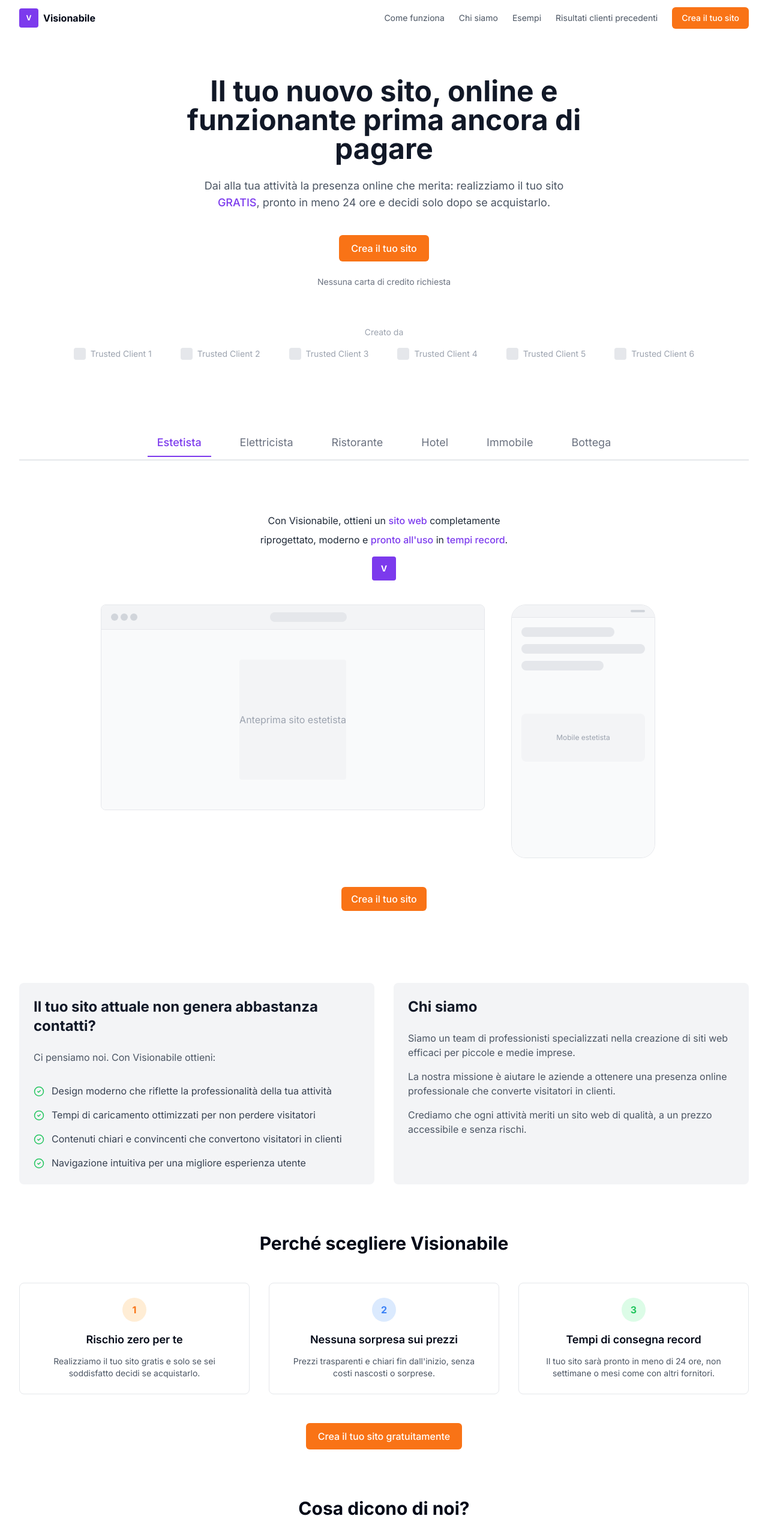
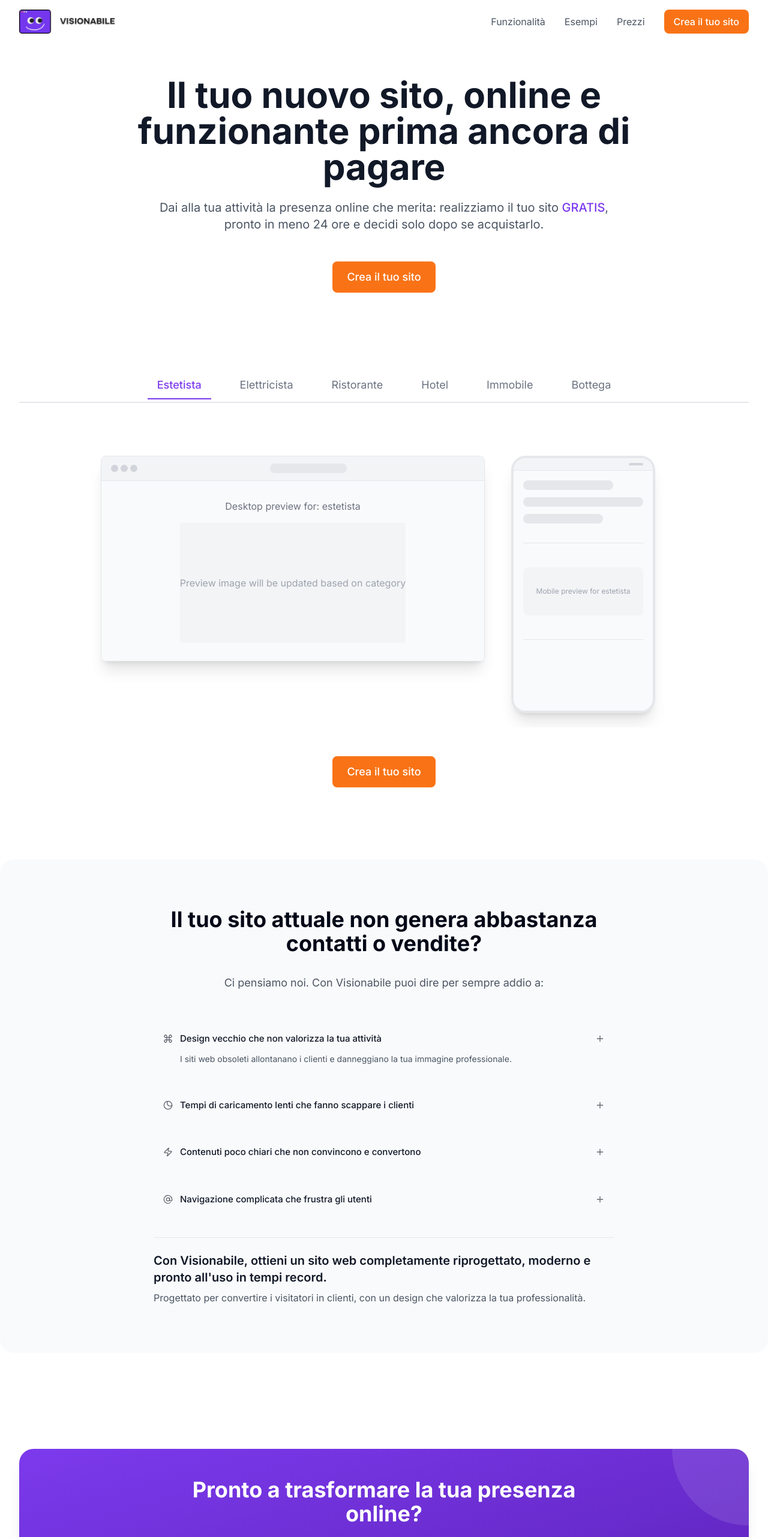
Before and after one commit to marangia/creator-website-magic, a React (Vite) app: page / in a window 1280 px wide. Shown: the top 2563 px of the page at 60% size. Built offline with nearby package versions, Linux system fonts and the light colour scheme.

Commit message:
Reverted to edit edt-3570b5a3-d7a1-40f2-9a8e-d7abffeb1559: "Center button
The button in the website preview component has been centered."

```diff
--- a/src/components/Button.tsx
+++ b/src/components/Button.tsx
@@ -16,7 +16,7 @@ const Button = ({
   className,
   ...props
 }: ButtonProps) => {
-  const baseStyles = "rounded-md font-medium transition-all duration-300 flex items-center justify-center";
+  const baseStyles = "rounded-lg font-medium transition-all duration-300 flex items-center justify-center button-hover-effect";
 
   const variants = {
     primary: "bg-orange-500 text-white hover:bg-orange-600",
@@ -27,7 +27,7 @@ const Button = ({
   const sizes = {
     sm: "px-3 py-1.5 text-sm",
     md: "px-4 py-2 text-base",
-    lg: "px-5 py-2.5 text-base"
+    lg: "px-6 py-3 text-lg"
   };
 
   return (
--- a/src/components/Features.tsx
+++ b/src/components/Features.tsx
@@ -6,33 +6,33 @@ import {
   AccordionItem,
   AccordionTrigger,
 } from "@/components/ui/accordion";
-import { CheckCircle2 } from "lucide-react";
-import Button from './Button';
+import { Command, Eclipse, Zap, AtSign } from "lucide-react";
 
 const features = [
   {
-    title: "Il tuo sito attuale non genera abbastanza contatti?",
-    description: "Ti mancano clienti? Il tuo sito attuale non attira visitatori o non li converte in clienti? Visionabile ti aiuta a cambiare questa situazione."
+    title: "Design vecchio che non valorizza la tua attività",
+    description: "I siti web obsoleti allontanano i clienti e danneggiano la tua immagine professionale.",
+    icon: Command
   },
   {
-    title: "Tempi di sviluppo troppo lunghi?",
-    description: "Stanco di aspettare settimane o mesi per vedere il tuo sito online? Con Visionabile il tuo sito è pronto in meno di 24 ore."
+    title: "Tempi di caricamento lenti che fanno scappare i clienti",
+    description: "Ogni secondo di attesa aumenta la probabilità che i visitatori abbandonino il tuo sito.",
+    icon: Eclipse
   },
   {
-    title: "Problemi con il tuo sito che non sai come risolvere?",
-    description: "Il tuo sito ha problemi tecnici o di design che non sai come affrontare? Il nostro team di esperti può aiutarti a risolverli rapidamente."
+    title: "Contenuti poco chiari che non convincono e convertono",
+    description: "Messaggi confusi non comunicano il valore del tuo servizio e perdono potenziali clienti.",
+    icon: Zap
   },
   {
-    title: "Vuoi un design professionale che rispecchi la tua attività?",
-    description: "Un design professionale è fondamentale per comunicare la qualità dei tuoi servizi. Creiamo siti web che valorizzano la tua professionalità."
+    title: "Navigazione complicata che frustra gli utenti",
+    description: "Un'esperienza utente difficile impedisce ai visitatori di trovare ciò che cercano.",
+    icon: AtSign
+  },
+  {
+    title: "Con Visionabile, ottieni un sito web completamente riprogettato, moderno e pronto all'uso in tempi record.",
+    description: "Progettato per convertire i visitatori in clienti, con un design che valorizza la tua professionalità."
   }
-];
-
-const benefits = [
-  "Design moderno che riflette la professionalità della tua attività",
-  "Tempi di caricamento ottimizzati per non perdere visitatori",
-  "Contenuti chiari e convincenti che convertono visitatori in clienti",
-  "Navigazione intuitiva per una migliore esperienza utente"
 ];
 
 const Features = () => {
@@ -61,118 +61,53 @@ const Features = () => {
   }, []);
 
   return (
-    <section className="py-20">
-      <div className="container">
-        <div className="grid md:grid-cols-2 gap-8">
-          <div className="bg-gray-100 p-6 rounded-lg">
-            <h2 className="text-2xl font-bold text-gray-900 mb-6 reveal animate-fade-in">
-              Il tuo sito attuale non genera abbastanza contatti?
-            </h2>
+    <section className="container py-20 bg-gray-50 rounded-3xl my-20">
+      <div className="max-w-3xl mx-auto">
+        <h2 className="text-3xl md:text-4xl font-bold text-center mb-8 reveal animate-fade-in">
+          Il tuo sito attuale non genera abbastanza contatti o vendite?
+        </h2>
 
-            <p className="text-gray-600 mb-8 reveal animate-fade-in" style={{ animationDelay: '100ms' }}>
-              Ci pensiamo noi. Con Visionabile ottieni:
-            </p>
+        <p className="text-lg text-gray-600 text-center mb-12 reveal animate-fade-in" style={{ animationDelay: '100ms' }}>
+          Ci pensiamo noi. Con Visionabile puoi dire per sempre addio a:
+        </p>
 
-            <div className="space-y-4">
-              {benefits.map((benefit, index) => (
-                <div
-                  key={index}
-                  className="flex items-start gap-3 reveal animate-fade-in"
-                  style={{ animationDelay: `${index * 100 + 200}ms` }}
-                >
-                  <CheckCircle2 className="text-green-500 mt-1 shrink-0" size={18} />
-                  <p className="text-gray-700">{benefit}</p>
-                </div>
-              ))}
-            </div>
-          </div>
+        <Accordion type="single" collapsible className="w-full space-y-4" defaultValue="item-0">
+          {features.slice(0, 4).map((feature, index) => {
+            const Icon = feature.icon;
+            return (
+              <AccordionItem
+                key={index}
+                value={`item-${index}`}
+                className="reveal animate-fade-in py-2"
+                style={{ animationDelay: `${index * 100 + 200}ms` }}
+              >
+                <AccordionTrigger className="px-4 py-3 hover:no-underline text-[15px]">
+                  <span className="flex items-center gap-3">
+                    <Icon
+                      size={16}
+                      strokeWidth={2}
+                      className="shrink-0 opacity-60"
+                      aria-hidden="true"
+                    />
+                    <span className="font-medium text-gray-900">{feature.title}</span>
+                  </span>
+                </AccordionTrigger>
+                <AccordionContent className="px-4 pb-3 pt-0 ps-11 text-gray-600">
+                  {feature.description}
+                </AccordionContent>
+              </AccordionItem>
+            );
+          })}
+        </Accordion>
 
-          <div className="bg-gray-100 p-6 rounded-lg">
-            <h2 className="text-2xl font-bold text-gray-900 mb-6">
-              Chi siamo
-            </h2>
-            <p className="text-gray-600 mb-4">
-              Siamo un team di professionisti specializzati nella creazione di siti web efficaci per piccole e medie imprese.
-            </p>
-            <p className="text-gray-600 mb-4">
-              La nostra missione è aiutare le aziende a ottenere una presenza online professionale che converte visitatori in clienti.
-            </p>
-            <p className="text-gray-600">
-              Crediamo che ogni attività meriti un sito web di qualità, a un prezzo accessibile e senza rischi.
-            </p>
-          </div>
-        </div>
-
-        {/* Perché scegliere Visionabile */}
-        <div className="mt-20 text-center">
-          <h2 className="text-2xl md:text-3xl font-bold mb-12">Perché scegliere Visionabile</h2>
-
-          <div className="grid md:grid-cols-3 gap-8">
-            <div className="p-6 rounded-lg border border-gray-200">
-              <div className="w-10 h-10 rounded-full bg-orange-100 flex items-center justify-center mx-auto mb-4">
-                <span className="text-orange-500 font-bold">1</span>
-              </div>
-              <h3 className="text-lg font-semibold mb-3">Rischio zero per te</h3>
-              <p className="text-gray-600 text-sm">
-                Realizziamo il tuo sito gratis e solo se sei soddisfatto decidi se acquistarlo.
-              </p>
-            </div>
-
-            <div className="p-6 rounded-lg border border-gray-200">
-              <div className="w-10 h-10 rounded-full bg-blue-100 flex items-center justify-center mx-auto mb-4">
-                <span className="text-blue-500 font-bold">2</span>
-              </div>
-              <h3 className="text-lg font-semibold mb-3">Nessuna sorpresa sui prezzi</h3>
-              <p className="text-gray-600 text-sm">
-                Prezzi trasparenti e chiari fin dall'inizio, senza costi nascosti o sorprese.
-              </p>
-            </div>
-
-            <div className="p-6 rounded-lg border border-gray-200">
-              <div className="w-10 h-10 rounded-full bg-green-100 flex items-center justify-center mx-auto mb-4">
-                <span className="text-green-500 font-bold">3</span>
-              </div>
-              <h3 className="text-lg font-semibold mb-3">Tempi di consegna record</h3>
-              <p className="text-gray-600 text-sm">
-                Il tuo sito sarà pronto in meno di 24 ore, non settimane o mesi come con altri fornitori.
-              </p>
-            </div>
-          </div>
-
-          <div className="mt-12 flex justify-center">
-            <Button size="lg" className="bg-orange-500 text-white hover:bg-orange-600">
-              Crea il tuo sito gratuitamente
-            </Button>
-          </div>
-        </div>
-
-        {/* Cosa dicono di noi */}
-        <div className="mt-20">
-          <h2 className="text-2xl md:text-3xl font-bold mb-8 text-center">Cosa dicono di noi?</h2>
-
-          <div className="grid md:grid-cols-3 gap-6">
-            {[1, 2, 3].map((i) => (
-              <div key={i} className="bg-gray-800 text-white p-6 rounded-lg">
-                <div className="flex justify-between items-start mb-4">
-                  <div className="flex items-center">
-                    <div className="w-10 h-10 bg-gray-600 rounded-full mr-3"></div>
-                    <div>
-                      <p className="font-medium">Cliente {i}</p>
-                      <p className="text-gray-400 text-sm">Professionista</p>
-                    </div>
-                  </div>
-                  <div className="flex">
-                    {[...Array(5)].map((_, j) => (
-                      <span key={j} className="text-yellow-400">★</span>
-                    ))}
-                  </div>
-                </div>
-                <p className="text-gray-300 text-sm">
-                  "Il servizio offerto da Visionabile è stato eccezionale. In tempi record ho avuto un sito web professionale che ha aumentato significativamente il numero di clienti per la mia attività."
-                </p>
-              </div>
-            ))}
-          </div>
+        <div
+          className="mt-8 pt-6 border-t border-gray-200 w-full reveal animate-fade-in"
+          style={{ animationDelay: '600ms' }}
+        >
+          <h3 className="font-semibold text-gray-900 text-xl">{features[4].title}</h3>
+          {features[4].description && (
+            <p className="text-gray-600 mt-2">{features[4].description}</p>
+          )}
         </div>
       </div>
     </section>
--- a/src/components/Header.tsx
+++ b/src/components/Header.tsx
@@ -1,4 +1,3 @@
-
 import React, { useState, useEffect } from 'react';
 import Button from './Button';
 import { Menu } from 'lucide-react';
@@ -23,33 +22,31 @@ const Header = () => {
 
   return (
     <header
-      className={`fixed top-0 left-0 right-0 z-50 py-3 transition-all duration-300 ${
+      className={`fixed top-0 left-0 right-0 z-50 py-4 transition-all duration-300 ${
         scrolled ? 'bg-white/80 backdrop-blur-md shadow-sm' : 'bg-transparent'
       }`}
     >
       <div className="container flex items-center justify-between">
         <a href="/" className="flex items-center space-x-2">
-          <div className="bg-[#7C3AED] w-8 h-8 rounded flex items-center justify-center">
-            <span className="text-white font-bold text-xs">V</span>
-          </div>
-          <span className="font-bold">Visionabile</span>
+          <img
+            src="/lovable-uploads/9c85c84a-b483-473c-acaa-daa1ac8a3576.png"
+            alt="Visionabile"
+            className="h-10 w-auto"
+          />
         </a>
 
         {/* Desktop navigation */}
-        <nav className="hidden md:flex items-center space-x-6">
-          <a href="#" className="text-gray-600 hover:text-primary-600 transition-colors duration-200 text-sm">
-            Come funziona
+        <nav className="hidden md:flex items-center space-x-8">
+          <a href="#features" className="text-gray-600 hover:text-primary-600 transition-colors duration-200">
+            Funzionalità
           </a>
-          <a href="#" className="text-gray-600 hover:text-primary-600 transition-colors duration-200 text-sm">
-            Chi siamo
-          </a>
-          <a href="#" className="text-gray-600 hover:text-primary-600 transition-colors duration-200 text-sm">
+          <a href="#examples" className="text-gray-600 hover:text-primary-600 transition-colors duration-200">
             Esempi
           </a>
-          <a href="#" className="text-gray-600 hover:text-primary-600 transition-colors duration-200 text-sm">
-            Risultati clienti precedenti
+          <a href="#pricing" className="text-gray-600 hover:text-primary-600 transition-colors duration-200">
+            Prezzi
           </a>
-          <Button className="bg-orange-500 text-white hover:bg-orange-600 text-sm">Crea il tuo sito</Button>
+          <Button>Crea il tuo sito</Button>
         </nav>
 
         {/* Mobile menu button */}
@@ -69,34 +66,27 @@ const Header = () => {
       >
         <div className="container py-4 flex flex-col space-y-4">
           <a
-            href="#"
+            href="#features"
             className="text-gray-600 hover:text-primary-600 transition-colors px-4 py-2"
             onClick={() => setMobileMenuOpen(false)}
           >
-            Come funziona
+            Funzionalità
           </a>
           <a
-            href="#"
-            className="text-gray-600 hover:text-primary-600 transition-colors px-4 py-2"
-            onClick={() => setMobileMenuOpen(false)}
-          >
-            Chi siamo
-          </a>
-          <a
-            href="#"
+            href="#examples"
             className="text-gray-600 hover:text-primary-600 transition-colors px-4 py-2"
             onClick={() => setMobileMenuOpen(false)}
           >
             Esempi
           </a>
           <a
-            href="#"
+            href="#pricing"
             className="text-gray-600 hover:text-primary-600 transition-colors px-4 py-2"
             onClick={() => setMobileMenuOpen(false)}
           >
-            Risultati clienti precedenti
+            Prezzi
           </a>
-          <Button className="w-full bg-orange-500">Crea il tuo sito</Button>
+          <Button className="w-full">Crea il tuo sito</Button>
         </div>
       </div>
     </header>
--- a/src/components/Hero.tsx
+++ b/src/components/Hero.tsx
@@ -30,39 +30,22 @@ const Hero = () => {
   }, []);
 
   return (
-    <section className="pt-32 pb-16 overflow-hidden">
-      <div className="container text-center max-w-3xl mx-auto">
+    <section className="pt-32 pb-20 overflow-hidden">
+      <div className="container text-center max-w-4xl mx-auto">
         <div ref={textRef} className="space-y-6">
-          <h1 className="text-3xl md:text-4xl lg:text-5xl font-bold text-gray-900 leading-tight reveal animate-fade-in">
+          <h1 className="text-4xl md:text-5xl lg:text-6xl font-bold text-gray-900 leading-tight reveal animate-fade-in">
             Il tuo nuovo sito, online e funzionante prima ancora di pagare
           </h1>
 
-          <p className="text-base md:text-lg text-gray-600 max-w-2xl mx-auto reveal animate-fade-in" style={{ animationDelay: '200ms' }}>
+          <p className="text-lg md:text-xl text-gray-600 max-w-3xl mx-auto reveal animate-fade-in" style={{ animationDelay: '200ms' }}>
             Dai alla tua attività la presenza online che merita: realizziamo il tuo sito <span className="text-primary-600 font-medium">GRATIS</span>, pronto in meno 24 ore e decidi solo dopo se acquistarlo.
           </p>
 
-          <div className="pt-4 flex justify-center reveal animate-fade-in" style={{ animationDelay: '400ms' }}>
-            <Button size="lg" className="bg-orange-500 text-white hover:bg-orange-600">
+          <div className="pt-6 flex justify-center reveal animate-fade-in" style={{ animationDelay: '400ms' }}>
+            <Button size="lg">
               Crea il tuo sito
             </Button>
           </div>
-
-          <p className="text-sm text-gray-500 reveal animate-fade-in" style={{ animationDelay: '500ms' }}>
-            Nessuna carta di credito richiesta
-          </p>
-        </div>
-      </div>
-
-      {/* Trusted by section */}
-      <div className="container mt-16">
-        <p className="text-center text-sm text-gray-400 mb-4">Creato da</p>
-        <div className="flex flex-wrap justify-center gap-8 md:gap-12">
-          {[1, 2, 3, 4, 5, 6].map((i) => (
-            <div key={i} className="flex items-center space-x-2">
-              <div className="w-5 h-5 bg-gray-200 rounded"></div>
-              <span className="text-gray-400 text-sm">Trusted Client {i}</span>
-            </div>
-          ))}
         </div>
       </div>
 
--- a/src/components/WebsitePreview.tsx
+++ b/src/components/WebsitePreview.tsx
@@ -1,4 +1,3 @@
-
 import React, { useEffect, useState, useRef } from 'react';
 import Button from './Button';
 
@@ -45,19 +44,7 @@ const WebsitePreview: React.FC<WebsitePreviewProps> = ({ category = 'estetista'
   }, []);
 
   return (
-    <section className="py-10">
-      <div className="container text-center mb-10">
-        <div className="max-w-2xl mx-auto">
-          <p className="text-gray-800 mb-2">Con Visionabile, ottieni un <span className="text-primary-600 font-medium">sito web</span> completamente</p>
-          <p className="text-gray-800 mb-2">riprogettato, moderno e <span className="text-primary-600 font-medium">pronto all'uso</span> in <span className="text-primary-600 font-medium">tempi record</span>.</p>
-          <div className="flex justify-center mt-4">
-            <div className="bg-[#7C3AED] w-10 h-10 rounded flex items-center justify-center">
-              <span className="text-white font-bold text-sm">V</span>
-            </div>
-          </div>
-        </div>
-      </div>
-
+    <section className="container py-10">
       {/* Horizontal scrollable container */}
       <div
         ref={scrollContainerRef}
@@ -66,7 +53,7 @@ const WebsitePreview: React.FC<WebsitePreviewProps> = ({ category = 'estetista'
         <div className="flex w-full min-w-max gap-6 px-4 md:px-0 md:justify-center">
           {/* Desktop Preview */}
           <div className="w-[340px] md:w-[580px] lg:w-[640px] flex-shrink-0 snap-center reveal animate-fade-in">
-            <div className="bg-white rounded-lg overflow-hidden border border-gray-200">
+            <div className="bg-white rounded-lg shadow-xl overflow-hidden border border-gray-200">
               {/* Browser mockup header */}
               <div className="bg-gray-100 px-4 py-3 flex items-center space-x-2 border-b border-gray-200">
                 <div className="flex space-x-1">
@@ -83,8 +70,9 @@ const WebsitePreview: React.FC<WebsitePreviewProps> = ({ category = 'estetista'
               <div className="p-6 bg-gray-50 min-h-[300px] flex flex-col items-center justify-center">
                 {/* This will be updated with actual preview image for selected category */}
                 <div className="text-center">
+                  <p className="text-gray-500 mb-4">Desktop preview for: {category}</p>
                   <div className="w-full max-w-md mx-auto h-[200px] bg-gray-100 rounded flex items-center justify-center">
-                    <p className="text-gray-400">Anteprima sito {category}</p>
+                    <p className="text-gray-400">Preview image will be updated based on category</p>
                   </div>
                 </div>
               </div>
@@ -93,7 +81,7 @@ const WebsitePreview: React.FC<WebsitePreviewProps> = ({ category = 'estetista'
 
           {/* Mobile Preview */}
           <div className="w-[280px] flex-shrink-0 snap-center reveal animate-fade-in" style={{ animationDelay: '200ms' }}>
-            <div className="bg-white rounded-3xl overflow-hidden border border-gray-200 mx-auto max-w-[240px]">
+            <div className="bg-white rounded-3xl shadow-xl overflow-hidden border-4 border-gray-200 mx-auto max-w-[240px]">
               {/* Mobile header */}
               <div className="bg-gray-100 px-4 py-2 border-b border-gray-200 flex justify-end">
                 <div className="w-6 h-1 bg-gray-300 rounded-full"></div>
@@ -107,9 +95,9 @@ const WebsitePreview: React.FC<WebsitePreviewProps> = ({ category = 'estetista'
                   <div className="w-2/3 h-4 bg-gray-200 rounded-full"></div>
                 </div>
 
-                <div className="mt-8 py-10">
+                <div className="mt-8 py-10 border-t border-b border-gray-200">
                   <div className="w-full h-20 bg-gray-100 rounded-lg flex items-center justify-center">
-                    <p className="text-xs text-gray-400">Mobile {category}</p>
+                    <p className="text-xs text-gray-400">Mobile preview for {category}</p>
                   </div>
                 </div>
               </div>
@@ -124,8 +112,8 @@ const WebsitePreview: React.FC<WebsitePreviewProps> = ({ category = 'estetista'
         <div className="w-2 h-2 rounded-full bg-gray-300"></div>
       </div>
 
-      <div className="mt-6 text-center flex flex-col items-center justify-center reveal animate-fade-in" style={{ animationDelay: '400ms' }}>
-        <Button size="md" className="bg-orange-500 text-white hover:bg-orange-600">Crea il tuo sito</Button>
+      <div className="mt-12 text-center flex flex-col items-center justify-center reveal animate-fade-in" style={{ animationDelay: '400ms' }}>
+        <Button size="lg">Crea il tuo sito</Button>
       </div>
     </section>
   );
--- a/src/pages/Index.tsx
+++ b/src/pages/Index.tsx
@@ -84,12 +84,11 @@ const Index = () => {
         <div className="container py-12">
           <div className="grid grid-cols-1 md:grid-cols-2 lg:grid-cols-4 gap-8">
             <div>
-              <div className="flex items-center space-x-2 mb-4">
-                <div className="bg-[#7C3AED] w-8 h-8 rounded flex items-center justify-center">
-                  <span className="text-white font-bold text-xs">V</span>
-                </div>
-                <span className="font-bold text-lg">Visionabile</span>
-              </div>
+              <img
+                src="/lovable-uploads/9c85c84a-b483-473c-acaa-daa1ac8a3576.png"
+                alt="Visionabile"
+                className="h-8 w-auto mb-4"
+              />
               <p className="text-gray-600">
                 Siti web professionali, veloci e ottimizzati per convertire visitatori in clienti.
               </p>
```
